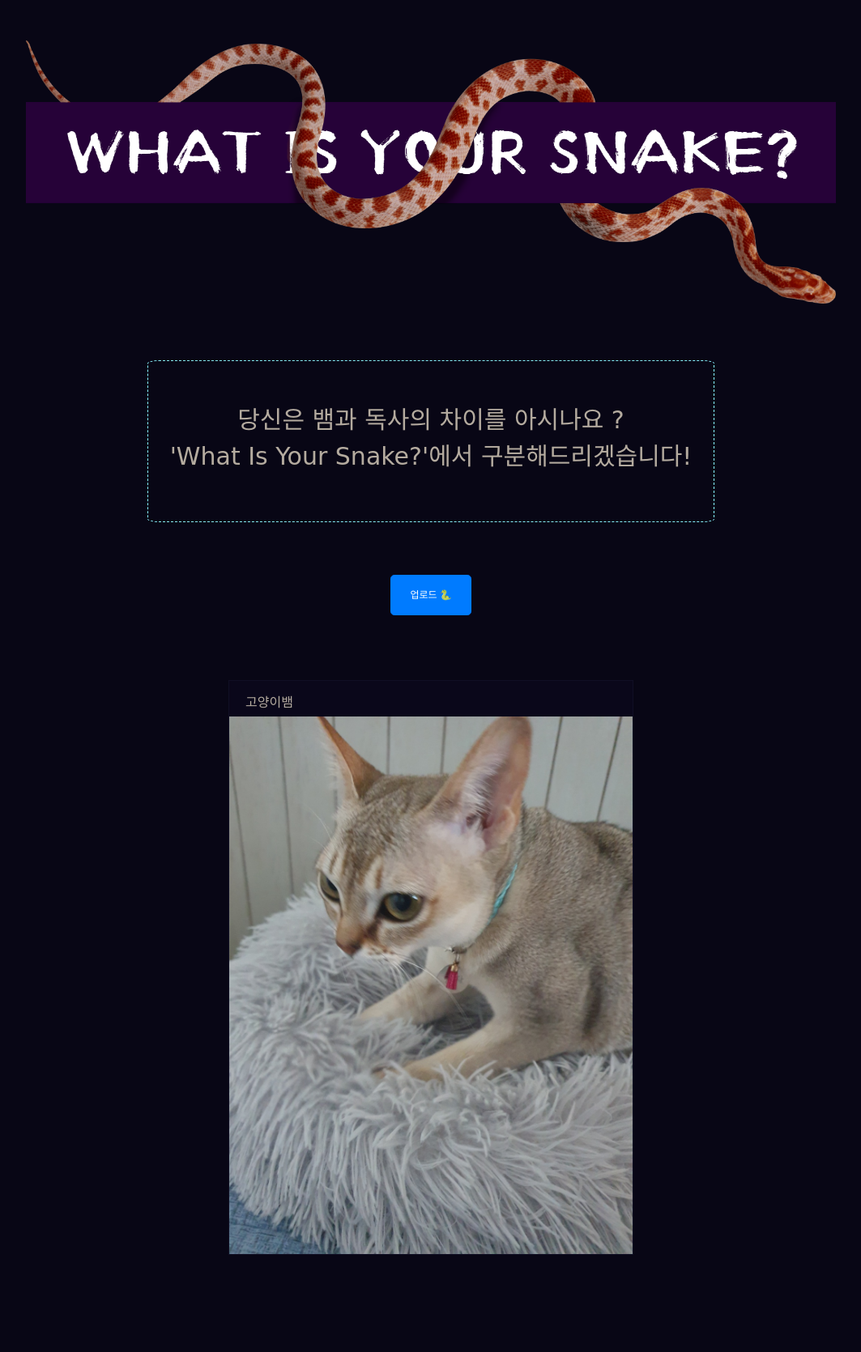
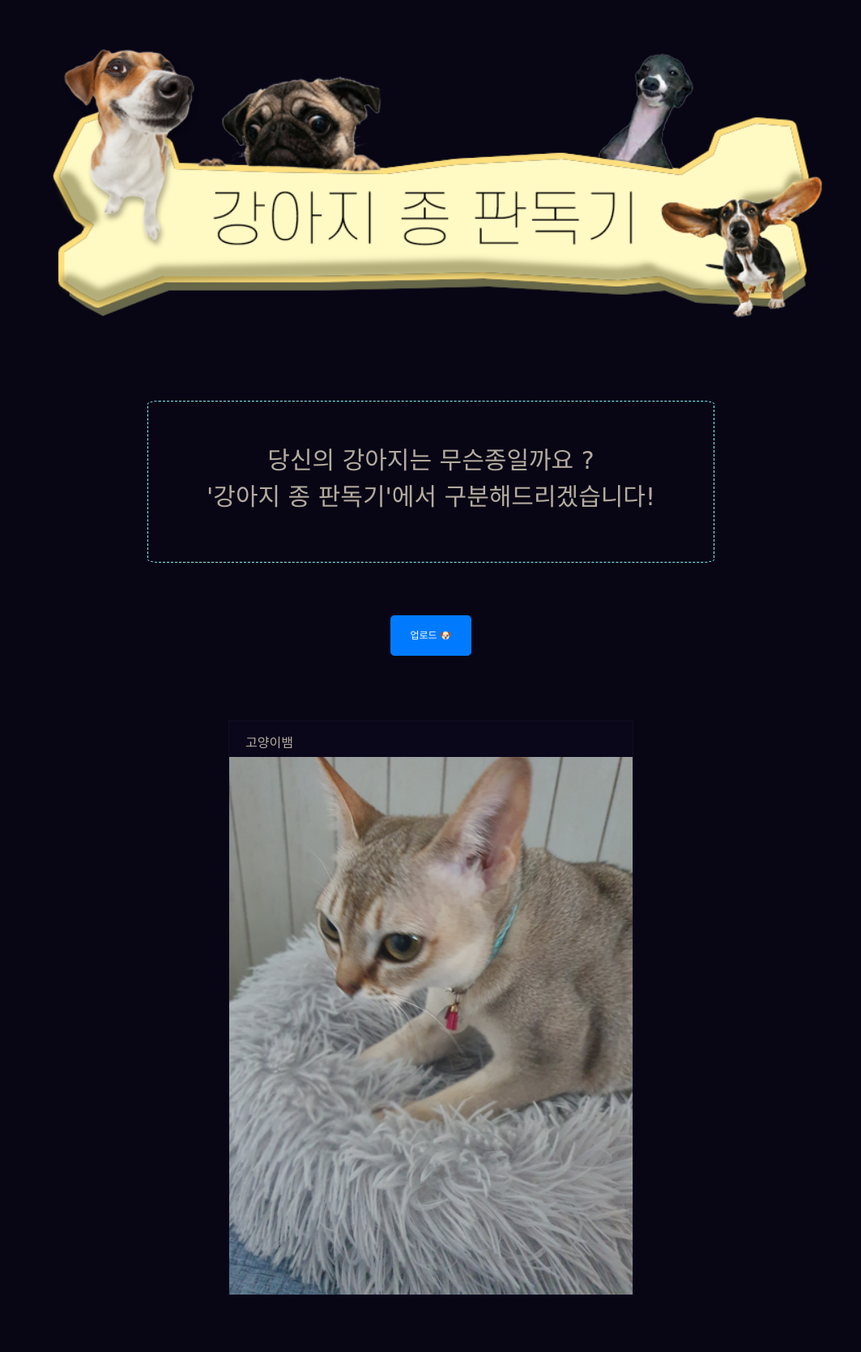
Before and after one commit to hobingyo/dog_breed_identifier, a Flask app: page / in a window 1280 px wide. Shown: the whole page at 81% size, without its empty margins (108-1171 px from the left). Before the commit the page ends 1550 px from the top, so only its background shows below. Run offline with Flask 2, Linux system fonts and the light colour scheme; data that the repository does not hold is empty; some libraries are stand-ins or nearby versions; some web fonts are replaced.

Commit message:
no message

```diff
--- a/app.py
+++ b/app.py
@@ -6,7 +6,7 @@ import json
 app = Flask(__name__)
 
 client = MongoClient('localhost', 27017)
-db = client
+db = client.dogs
 
 
 
@@ -26,34 +26,6 @@ def get_data():
     contents = list(db.local.data.find({}, {'_id': False}))
 
     return jsonify({'message': contents})
-
-
-
-# 게시물 생성
-@app.route("/content", methods=["POST"])
-def content_post():
-
-    file = request.files['file_give']   # 업로드한 이미지 파일
-    image_receive = request.form['photo_give']  # 업로드한 이미지명
-    ext = image_receive.split('.')[-1]  # 확장자 추출
-
-    current_time = datetime.now()
-    filename = f"{current_time.strftime('%Y%m%d%H%M%S')}.{ext}"
-    save_to = f'static/img/post_contents/{filename}'  # 경로지정
-    file.save(save_to)  # 이미지 파일 저장
-
-    content_count = db.local.data.find({}, {'_id': False}).collection.estimated_document_count()    # 전체 게시물 개수
-
-    doc= {
-        'post_id': content_count + 1,
-        'img': image_receive,
-        'f_name': filename,
-        'timestamp': current_time,
-    }
-    db.local.data.insert_one(doc)
-
-    return jsonify({'result': 'success', 'msg':'게시물 등록 완료!'})
-
 
 
 # 게시물 타임스탬프
--- a/templates/index.html
+++ b/templates/index.html
@@ -5,7 +5,7 @@
     <title>호빈교</title>
     <link rel="icon" href="../static/img/symbol.png" type="image/ico">
     <!-- favicon -->
-    <link rel="shortcut icon" href="../static/img/snake.png"/>
+    <link rel="shortcut icon" href="../static/img/favicon.png"/>
 
     <!-- Bootstrap CSS -->
     <link rel="stylesheet" href="https://cdn.jsdelivr.net/npm/bootstrap@4.1.3/dist/css/bootstrap.min.css"
@@ -28,26 +28,34 @@
     <script src="https://ajax.googleapis.com/ajax/libs/jquery/3.5.1/jquery.min.js"></script>
     <script src="https://use.fortawesome.com/99966411.js"></script>
     <script src="https://cdnjs.cloudflare.com/ajax/libs/jquery-cookie/1.4.1/jquery.cookie.js"></script>
+    <script src="https://cdn.jsdelivr.net/npm/bs-custom-file-input/dist/bs-custom-file-input.js"></script>
+    <script src="https://ajax.googleapis.com/ajax/libs/jquery/3.5.1/jquery.min.js"></script>
+    <script src="https://cdnjs.cloudflare.com/ajax/libs/popper.js/1.12.9/umd/popper.min.js"
+            integrity="sha384-ApNbgh9B+Y1QKtv3Rn7W3mgPxhU9K/ScQsAP7hUibX39j7fakFPskvXusvfa0b4Q"
+            crossorigin="anonymous"></script>
+    <script src="https://maxcdn.bootstrapcdn.com/bootstrap/4.0.0/js/bootstrap.min.js"
+            integrity="sha384-JZR6Spejh4U02d8jOt6vLEHfe/JQGiRRSQQxSfFWpi1MquVdAyjUar5+76PVCmYl"
+            crossorigin="anonymous"></script>
 
     <!-- main css -->
     <link rel="stylesheet" href="../static/css/style.css">
     <link rel="stylesheet" href="../static/css/responsive.css">
-    <script src="../static/css/script.js"></script>
+
 </head>
 
 <body>
 <main class="">
     <div style="width: 100%; text-align: center; margin-top: 50px">
-        <div><img style="width: 1000px" src="../static/img/main.png"></div>
+        <div><img style="width: 1000px" src="../static/img/maindog.png"></div>
         <div style="margin-top:70px" class="box">
-            <span> 당신은 뱀과 독사의 차이를 아시나요 ?<br>'What Is Your Snake?'에서 구분해드리겠습니다!</span>
+            <span> 당신의 강아지는 무슨종일까요 ?<br>'강아지 종 판독기'에서 구분해드리겠습니다!</span>
         </div>
         <div style="margin-top:50px;">
-            <button type="button" class="btn btn-primary btn-lg" id="add_box" style="width: 100px; height: 50px;">업로드 🐍
+            <button type="button" class="btn btn-primary btn-lg" id="add_box" style="width: 100px; height: 50px;">업로드 🐶
             </button>
         </div>
     </div>
-    <div class="main_page_all" style="margin-top:50px">
+    <div id="photos" class="main_page_all" style="margin-top:50px">
         <div class="main_column">
             <div id="card_box" class="card_box">
                 <div class="card_body">
@@ -64,7 +72,10 @@
     <div class="modal_window">
         <div class="addition_modal_head">
             <div style="width:40px"></div>
-            <p class="modal-title">뱀사진 분류하기</p>
+            <p class="modal-title">
+                <button style="width: 200px; height: 35px; border-radius: 10px "> 너의 종은 무엇이냐 🐶
+                </button>
+            </p>
             <button id="modal_x_box" class="modal_x_box"><i class="fa fa-x"></i></button>
         </div>
         <div id="image_upload" class="addition_modal_body">
```
Also changed, not shown: static/img/favicon.png (added), static/img/maindog.png (added).
